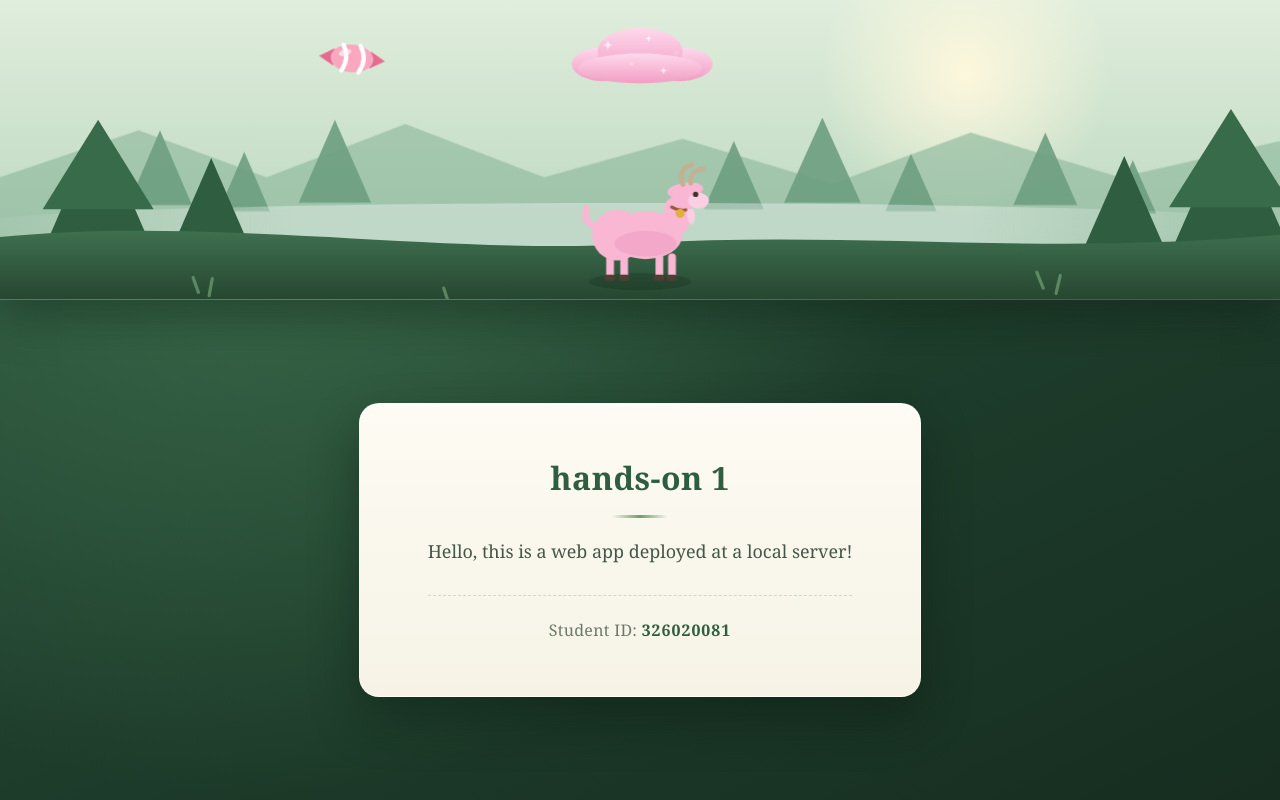
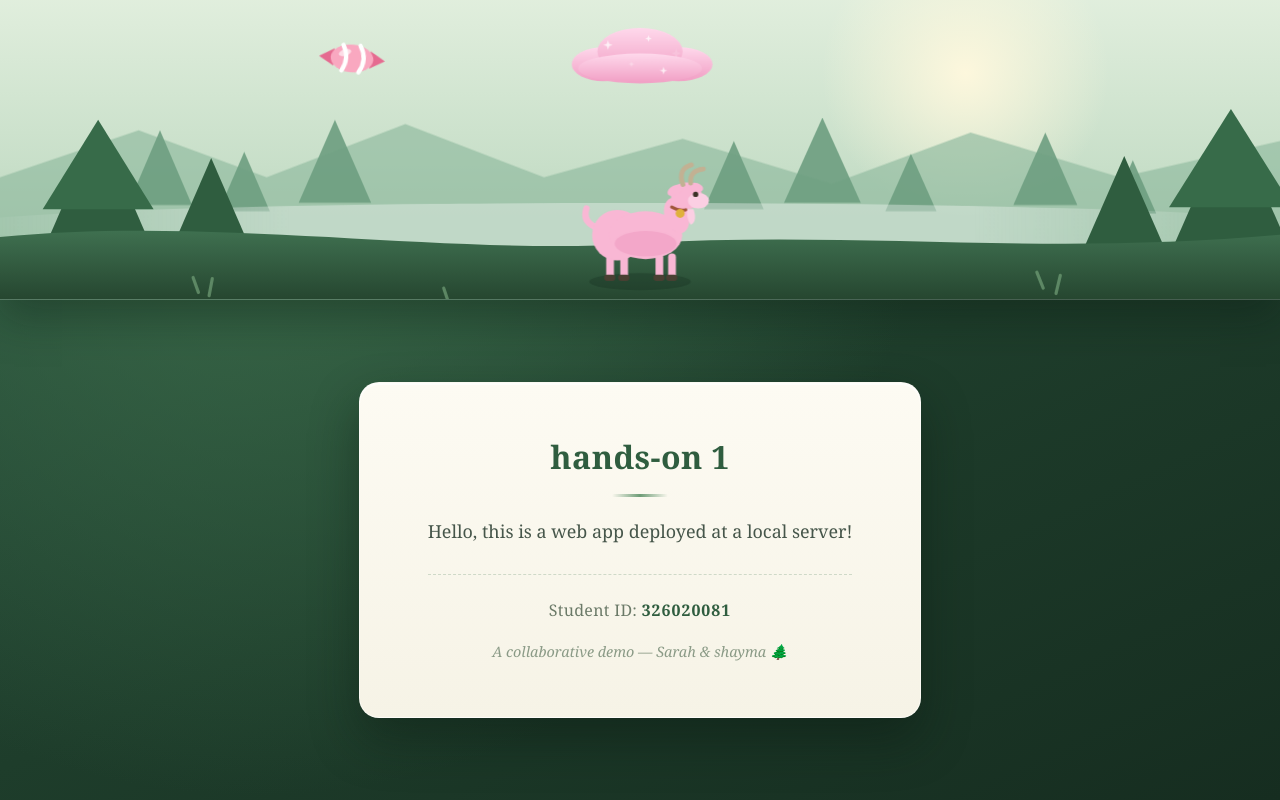
Before and after one commit to ssimaleu/forestrun, a Flask app: page / in a window 1280 px wide. Run offline with Flask 3, Linux system fonts and the light colour scheme.

Commit message:
Add team collaboration note to the card

```diff
--- a/flask_demo/templates/index.html
+++ b/flask_demo/templates/index.html
@@ -118,6 +118,12 @@
             color: #2f5d3f;
             font-variant-numeric: tabular-nums;
             letter-spacing: 1px;
+        }
+        .team-note {
+            margin-top: 1rem;
+            font-size: 0.9rem;
+            color: #8a9a86;
+            font-style: italic;
         }
     </style>
 </head>
@@ -291,6 +297,7 @@
         <h1>{{ title }}</h1>
         <p>Hello, this is a web app deployed at a local server!</p>
         <p class="student-id">Student ID: <strong>{{ student_id }}</strong></p>
+        <p class="team-note">A collaborative demo — Sarah &amp; shayma 🌲</p>
     </div>
 </body>
 </html>
```
